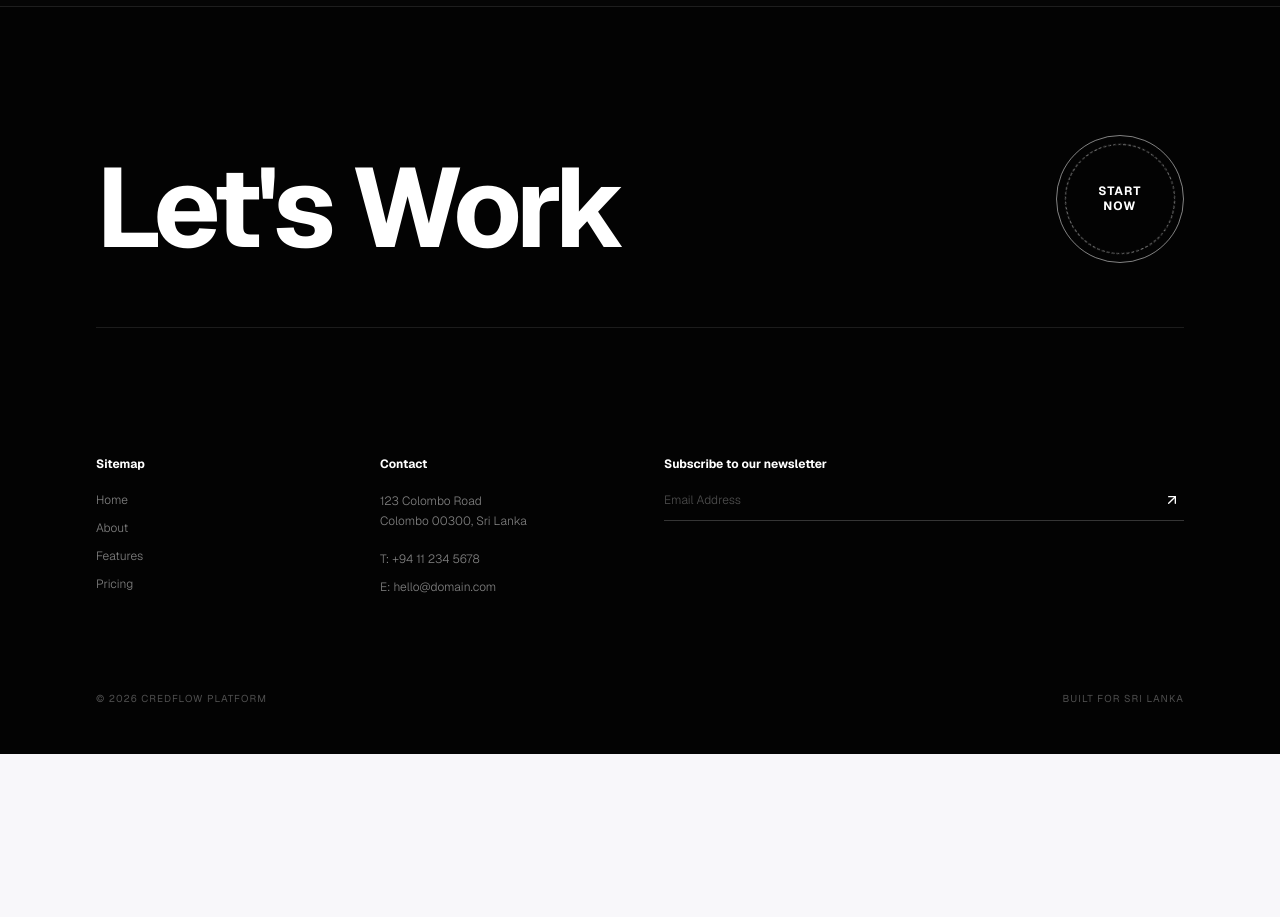
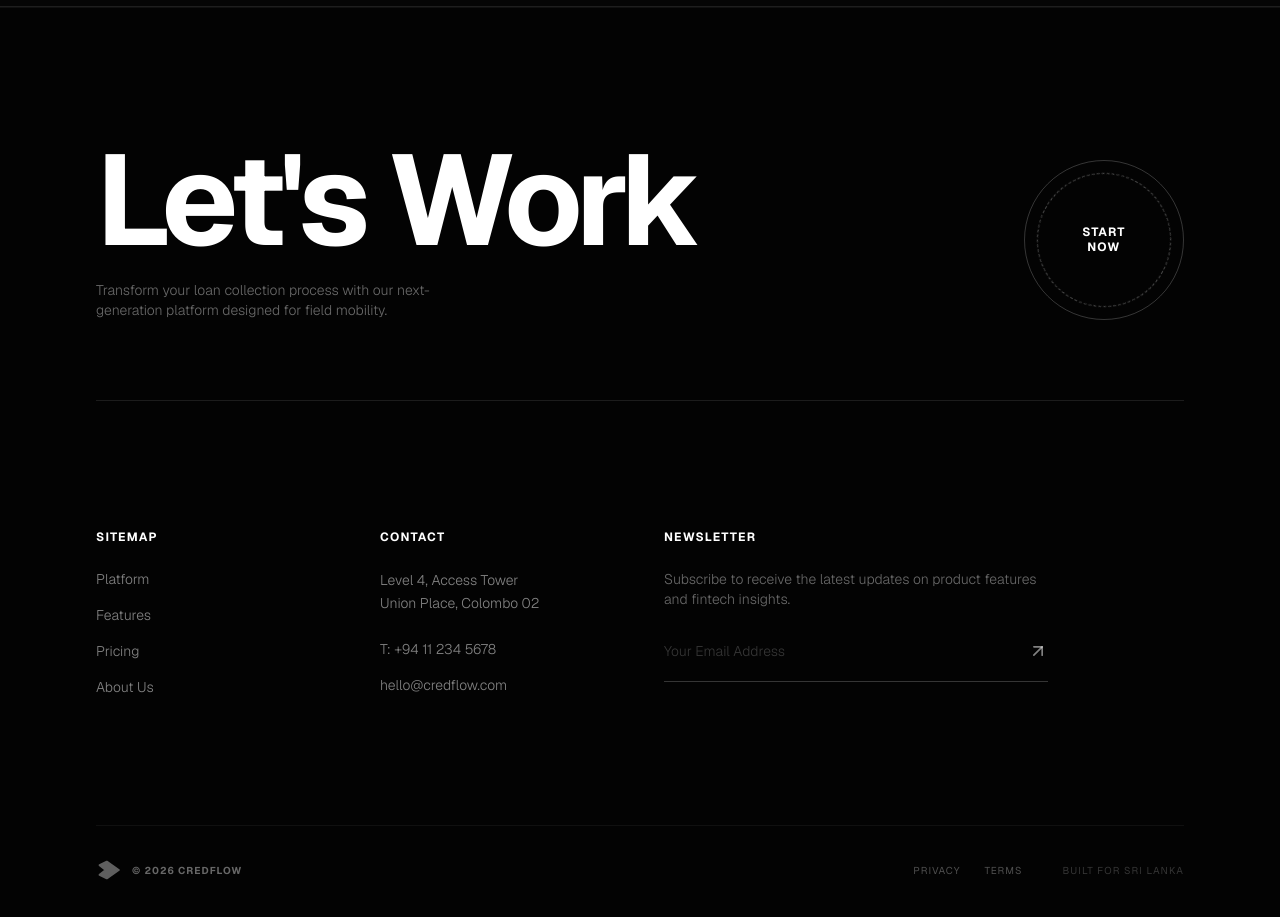
Before and after one commit to dilshandevxx/finance-app-loan-collection, a Next.js app: page /welcome in a window 1280 px wide. Shown: the part 4040-4957 px from the top of the page. Before the commit the page ends 4794 px from the top, so only its background shows below. Built offline with nearby package versions, Linux system fonts and the light colour scheme.

Commit message:
style: refine footer typography and layout

```diff
--- a/src/app/welcome/page.tsx
+++ b/src/app/welcome/page.tsx
@@ -240,50 +240,61 @@ export default function WelcomePage() {
         </section>
 
         {/* ── Footer / Let's Work ── */}
-        <footer className="w-full bg-[#030303]">
+        <footer className="w-full bg-[#030303] border-t border-white/5">
           <div className="max-w-[1400px] mx-auto px-6 sm:px-12 lg:px-24 pt-32 pb-12">
-            <div className="flex flex-col md:flex-row justify-between items-center md:items-end gap-12 mb-24 md:mb-32 border-b border-white/10 pb-16 text-center md:text-left">
-              <h2 className="text-[clamp(3rem,10vw,7rem)] font-bold tracking-tighter leading-none">Let's Work</h2>
+            <div className="flex flex-col md:flex-row justify-between items-center md:items-end gap-12 mb-32 border-b border-white/10 pb-20 text-center md:text-left">
+              <div>
+                <h2 className="text-[clamp(3.5rem,10vw,8rem)] font-bold tracking-tighter leading-none mb-4">Let's Work</h2>
+                <p className="text-sm text-white/40 font-light max-w-sm mx-auto md:mx-0">Transform your loan collection process with our next-generation platform designed for field mobility.</p>
+              </div>
               <Link href="/login/auth">
-                <div className="w-28 h-28 sm:w-32 sm:h-32 rounded-full border border-white/50 flex flex-col items-center justify-center hover:bg-white hover:text-black hover:scale-105 transition-all cursor-pointer group relative overflow-hidden shrink-0">
-                  <div className="absolute inset-2 rounded-full border border-dashed border-current animate-[spin_15s_linear_infinite] opacity-50 group-hover:opacity-100" />
-                  <span className="text-[10px] sm:text-xs font-bold uppercase tracking-widest text-center leading-tight z-10">Start<br/>Now</span>
+                <div className="w-32 h-32 md:w-40 md:h-40 rounded-full border border-white/20 flex flex-col items-center justify-center hover:bg-white hover:text-black hover:scale-105 transition-all duration-500 cursor-pointer group relative overflow-hidden shrink-0">
+                  <div className="absolute inset-3 rounded-full border border-dashed border-current animate-[spin_20s_linear_infinite] opacity-30 group-hover:opacity-100 transition-opacity duration-500" />
+                  <span className="text-[10px] md:text-xs font-bold uppercase tracking-widest text-center leading-tight z-10">Start<br/>Now</span>
                 </div>
               </Link>
             </div>
 
-            <div className="grid grid-cols-1 sm:grid-cols-2 md:grid-cols-4 gap-12 text-xs font-light">
-              <div className="flex flex-col gap-3">
-                <h4 className="font-bold mb-2">Sitemap</h4>
-                <Link href="#" className="text-white/50 hover:text-white transition-colors">Home</Link>
-                <Link href="#" className="text-white/50 hover:text-white transition-colors">About</Link>
+            <div className="grid grid-cols-1 sm:grid-cols-2 md:grid-cols-4 gap-16 md:gap-12 text-sm font-light">
+              <div className="flex flex-col gap-4 text-center sm:text-left">
+                <h4 className="font-bold text-white mb-2 text-xs uppercase tracking-widest">Sitemap</h4>
+                <Link href="#" className="text-white/50 hover:text-white transition-colors">Platform</Link>
                 <Link href="#" className="text-white/50 hover:text-white transition-colors">Features</Link>
                 <Link href="#" className="text-white/50 hover:text-white transition-colors">Pricing</Link>
+                <Link href="#" className="text-white/50 hover:text-white transition-colors">About Us</Link>
               </div>
 
-              <div className="flex flex-col gap-3">
-                <h4 className="font-bold mb-2">Contact</h4>
-                <p className="text-white/50 leading-relaxed">123 Colombo Road<br/>Colombo 00300, Sri Lanka</p>
+              <div className="flex flex-col gap-4 text-center sm:text-left">
+                <h4 className="font-bold text-white mb-2 text-xs uppercase tracking-widest">Contact</h4>
+                <p className="text-white/50 leading-relaxed">Level 4, Access Tower<br/>Union Place, Colombo 02</p>
                 <p className="text-white/50 mt-2">T: +94 11 234 5678</p>
-                <p className="text-white/50 hover:text-white transition-colors cursor-pointer">E: hello@domain.com</p>
+                <p className="text-white/50 hover:text-white transition-colors cursor-pointer">hello@credflow.com</p>
               </div>
 
-              <div className="sm:col-span-2">
-                <h4 className="font-bold mb-4">Subscribe to our newsletter</h4>
-                <div className="flex items-center border-b border-white/20 pb-2 focus-within:border-white transition-colors">
-                  <input type="email" placeholder="Email Address" className="bg-transparent outline-none flex-1 text-xs placeholder:text-white/30" />
-                  <button className="hover:scale-110 transition-transform p-1"><ArrowUpRight className="w-4 h-4 text-white hover:text-white" /></button>
+              <div className="sm:col-span-2 flex flex-col items-center sm:items-start text-center sm:text-left">
+                <h4 className="font-bold text-white mb-6 text-xs uppercase tracking-widest">Newsletter</h4>
+                <p className="text-white/40 mb-6 max-w-sm">Subscribe to receive the latest updates on product features and fintech insights.</p>
+                <div className="flex items-center border-b border-white/20 pb-3 focus-within:border-white transition-colors w-full max-w-sm group">
+                  <input type="email" placeholder="Your Email Address" className="bg-transparent outline-none flex-1 text-sm placeholder:text-white/20" />
+                  <button className="p-2 -mr-2 group-hover:translate-x-1 transition-transform"><ArrowUpRight className="w-5 h-5 text-white/50 group-hover:text-white transition-colors" /></button>
                 </div>
               </div>
             </div>
 
-            <div className="mt-24 text-center md:text-left flex flex-col md:flex-row justify-between items-center gap-6">
-              <span className="text-[10px] text-white/30 uppercase tracking-widest">
-                © {new Date().getFullYear()} {config.appName} Platform
-              </span>
-              <span className="text-[10px] text-white/30 uppercase tracking-widest">
-                Built for Sri Lanka
-              </span>
+            <div className="mt-32 pt-8 border-t border-white/5 flex flex-col md:flex-row justify-between items-center gap-6">
+              <div className="flex items-center gap-3">
+                <CredFlowLogo className="w-6 h-6 grayscale opacity-50" />
+                <span className="text-[10px] text-white/40 font-bold uppercase tracking-widest">
+                  © {new Date().getFullYear()} {config.appName}
+                </span>
+              </div>
+              <div className="flex items-center gap-6">
+                <Link href="#" className="text-[10px] text-white/30 hover:text-white uppercase tracking-widest transition-colors">Privacy</Link>
+                <Link href="#" className="text-[10px] text-white/30 hover:text-white uppercase tracking-widest transition-colors">Terms</Link>
+                <span className="text-[10px] text-white/20 uppercase tracking-widest ml-4">
+                  Built for Sri Lanka
+                </span>
+              </div>
             </div>
           </div>
         </footer>
```
